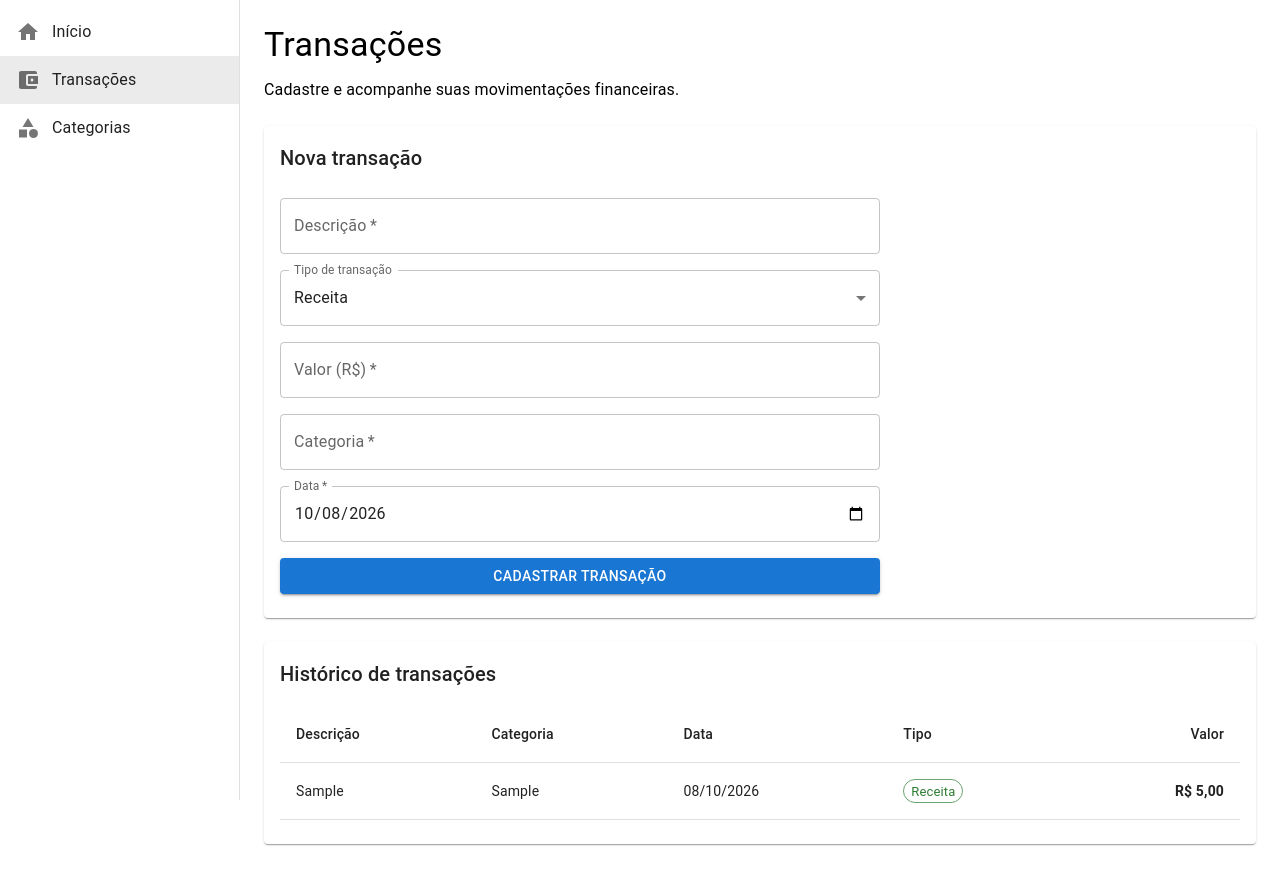
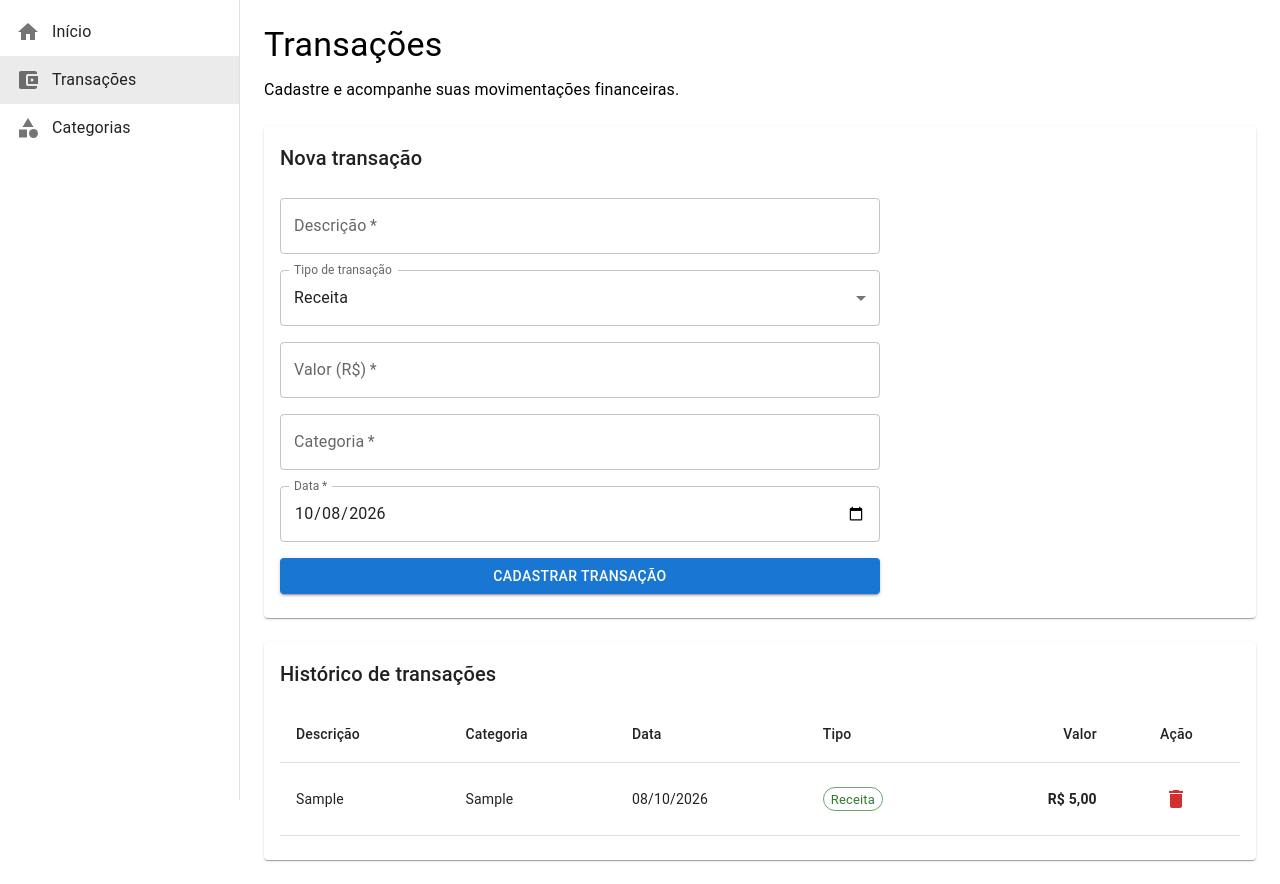
Before and after one commit to Matheus-Lacerda-Da-silva/Your-Financial-Control, a React (Vite) app in the folder frontend/: page /transacoes in a window 1280 px wide. Both pictures are taken after typing "Sample", "5", "Sample" into the empty fields and a click on the button "CADASTRAR TRANSAÇÃO". Built offline with nearby package versions, Linux system fonts and the light colour scheme.

Commit message:
Add button to delete transactions in the Transactions table

```diff
--- a/frontend/src/pages/Transacoes.tsx
+++ b/frontend/src/pages/Transacoes.tsx
@@ -8,6 +8,7 @@ import {
   Card,
   CardContent,
   Chip,
+  IconButton,
   MenuItem,
   Table,
   TableBody,
@@ -19,6 +20,7 @@ import {
   Typography,
 } from '@mui/material'
 
+import DeleteIcon from '@mui/icons-material/Delete'
 
   type Transacao = {
     id: number
@@ -198,6 +200,7 @@ import {
                     <TableCell>Data</TableCell>
                     <TableCell>Tipo</TableCell>
                     <TableCell align="right">Valor</TableCell>
+                    <TableCell align="center">Ação</TableCell>
                   </TableRow>
                 </TableHead>
 
@@ -224,6 +227,15 @@ import {
                       >
                         {formatarValor(transacao.valor)}
                       </TableCell>
+                      <TableCell align="center">
+                        <IconButton
+                          aria-label="Excluir transação"
+                          color="error"
+                          onClick={() => onExcluirTransacao(transacao.id)}
+                        >
+                          <DeleteIcon />
+                        </IconButton>
+                      </TableCell>
                     </TableRow>
                   ))}
                 </TableBody>
```
